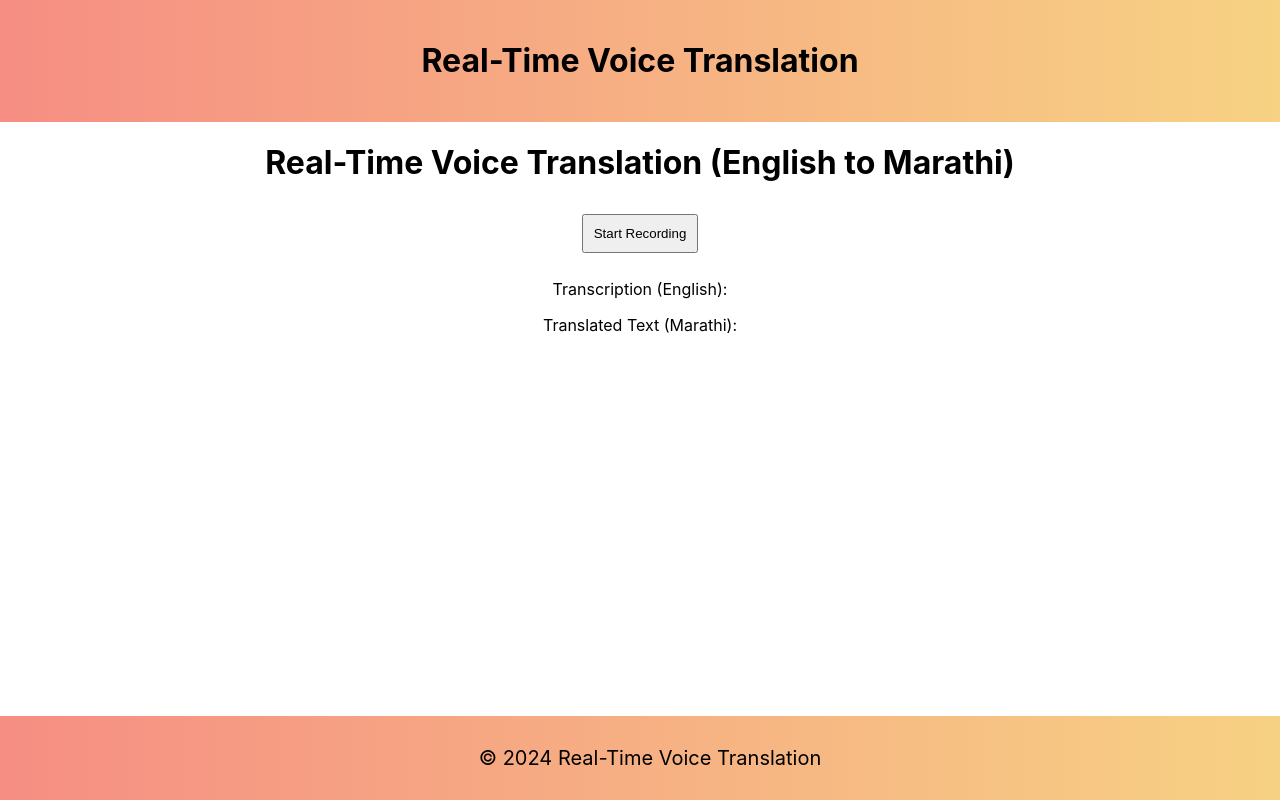
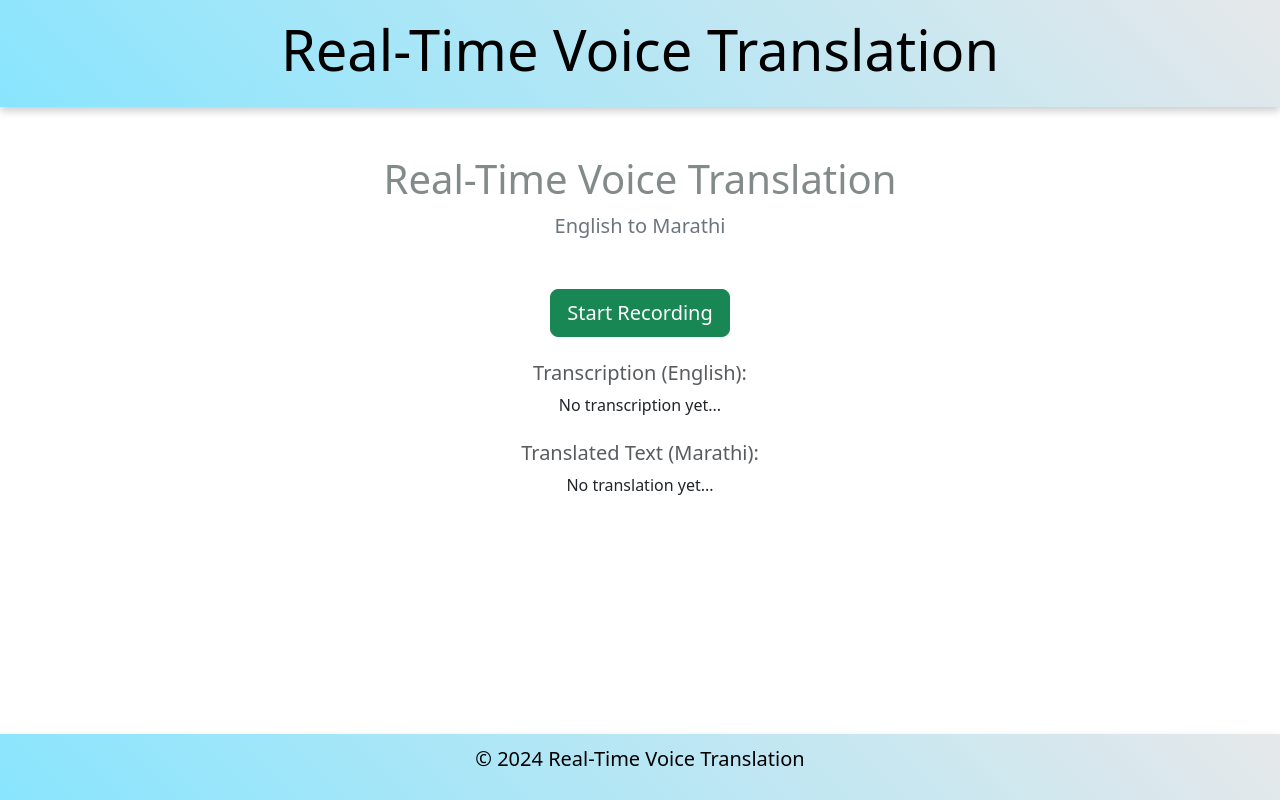
Before and after one commit to Anuraj4/BE-Project, a React (Create React App) app in the folder RealTimeVoiceTranslation/frontend/: page / in a window 1280 px wide. Built offline with nearby package versions, Linux system fonts and the light colour scheme; no server answers; the HTML template or start-up script is replaced by a standard one.

Commit message:
Changing the UI

```diff
--- a/RealTimeVoiceTranslation/frontend/package.json
+++ b/RealTimeVoiceTranslation/frontend/package.json
@@ -7,9 +7,11 @@
     "@testing-library/react": "^13.4.0",
     "@testing-library/user-event": "^13.5.0",
     "ajv": "^8.17.1",
+    "bootstrap": "^5.3.3",
     "cors": "^2.8.5",
     "media-recorder-stream": "^3.0.0",
     "react": "^18.3.1",
+    "react-bootstrap": "^2.10.5",
     "react-dom": "^18.3.1",
     "react-scripts": "5.0.1",
     "socket.io-client": "^4.7.5",
--- a/RealTimeVoiceTranslation/frontend/src/App.css
+++ b/RealTimeVoiceTranslation/frontend/src/App.css
@@ -3,18 +3,36 @@
 }
 
 header {
-  background: linear-gradient(90deg, #f68e83 0%, #f7d283 100%);
-  padding: 20px;
-  color: black;
+  box-shadow: 0 4px 8px rgba(0, 0, 0, 0.1);
 }
+.gradient-bg {
+  background: linear-gradient(45deg, #88e5fe, #e6e8ea); /* Blue gradient */
+  box-shadow: 0 4px 8px rgba(0, 0, 0, 0.2);
+}
+.custom-bold {
+  font-weight: 500;
+  color: rgb(131, 138, 138); /* You can use values from 100 to 900 for font-weight */
+}
+
+h1 {
+  font-weight: bold;
+  font-size: 2.5rem;
+}
+
+@media (max-width: 768px) {
+  h1 {
+    font-size: 2rem;
+  }
+}
+
 
 main {
   margin: 20px;
 }
 
 footer {
-  background: linear-gradient(90deg, #f68e83 0%, #f7d283 100%);
-  padding: 10px;
+  background: linear-gradient(45deg, #88e5fe, #e6e8ea); /* Blue gradient */
+  box-shadow: 0 4px 8px rgba(0, 0, 0, 0.2);  padding: 10px;
   color: black;
   position: fixed;
   width: 100%;
@@ -22,7 +40,8 @@ footer {
   font-size: 20px;
 }
 
-select, button {
+select,
+button {
   margin: 10px;
   padding: 10px;
 }
--- a/RealTimeVoiceTranslation/frontend/src/App.js
+++ b/RealTimeVoiceTranslation/frontend/src/App.js
@@ -3,6 +3,7 @@ import Header from './components/Header';
 import Footer from './components/Footer';
 import Translator from './components/Translator';
 import './App.css';
+import 'bootstrap/dist/css/bootstrap.min.css';
 
 function App() {
   return (
--- a/RealTimeVoiceTranslation/frontend/src/components/Header.js
+++ b/RealTimeVoiceTranslation/frontend/src/components/Header.js
@@ -2,8 +2,10 @@ import React from 'react';
 
 const Header = () => {
   return (
-    <header>
-      <h1>Real-Time Voice Translation</h1>
+    <header className='gradient-bg py-3'>
+      <div className='container text-center'>
+        <h1 className='text-black display-4'>Real-Time Voice Translation</h1>
+      </div>
     </header>
   );
 };
--- a/RealTimeVoiceTranslation/frontend/src/components/Translator.js
+++ b/RealTimeVoiceTranslation/frontend/src/components/Translator.js
@@ -2,7 +2,7 @@ import React, { useState, useRef } from 'react';
 import io from 'socket.io-client';
 import 'cors'
 import '../App.css'
-
+import Button from 'react-bootstrap/Button';
 
 
 const socket = io('http://localhost:5000', {
@@ -67,14 +67,27 @@ const Translator = () => {
   });
 
   return (
-    <div className='container'>
-      <h1>Real-Time Voice Translation (English to Marathi)</h1>
-      <button onClick={isRecording ? stopRecording : startRecording}>
+    <div className='container text-center mt-5'>
+      <h1 className='custom-bold'>Real-Time Voice Translation</h1>
+      <p className='lead mb-4 text-secondary'>English to Marathi</p>
+      <Button
+        className='btn-lg mt-4'
+        variant={isRecording ? 'danger' : 'success'}
+        onClick={isRecording ? stopRecording : startRecording}
+      >
         {isRecording ? 'Stop Recording' : 'Start Recording'}
-      </button>
-      <p>Transcription (English): {transcription}</p>
-      <p style={{ color: 'gray' }}>{interimTranscription}</p>
-      <p>Translated Text (Marathi): {translatedText}</p>
+      </Button>
+
+      <div className='mt-4'>
+        <h5 className='text-muted'>Transcription (English):</h5>
+        <p className='transcription-text'>{transcription || 'No transcription yet...'}</p>
+        <p className='text-muted interim-text'>{interimTranscription}</p>
+      </div>
+
+      <div className='mt-4'>
+        <h5 className='text-muted'>Translated Text (Marathi):</h5>
+        <p className='translated-text'>{translatedText || 'No translation yet...'}</p>
+      </div>
     </div>
   );
 };
--- a/RealTimeVoiceTranslation/frontend/src/index.js
+++ b/RealTimeVoiceTranslation/frontend/src/index.js
@@ -3,6 +3,7 @@ import ReactDOM from 'react-dom/client';
 import './index.css';
 import App from './App';
 import reportWebVitals from './reportWebVitals';
+
 
 const root = ReactDOM.createRoot(document.getElementById('root'));
 root.render(
```
Also changed, not shown: 1 other file (tests, documents, lock files or other folders).
